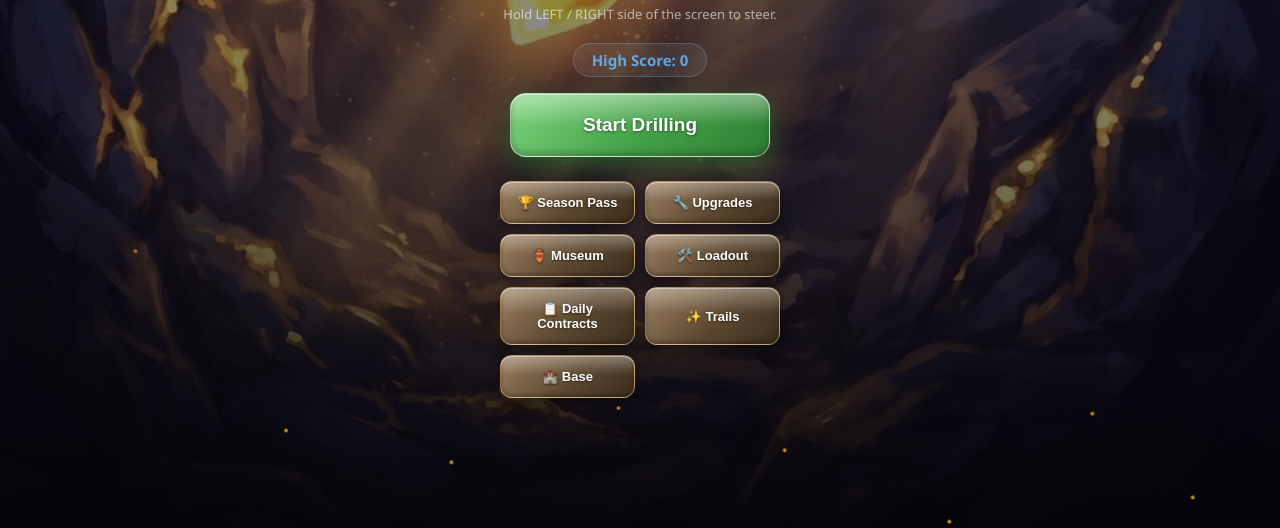
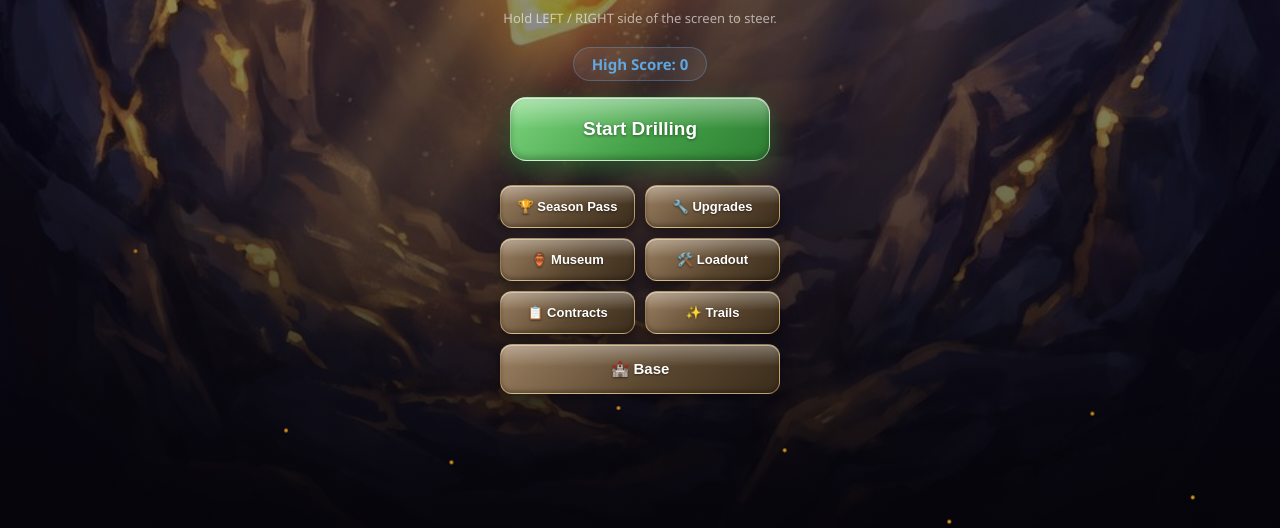
Before and after one commit to seantomaslynch-cell/endless-core, a website: page index.html in a window 1280 px wide. Shown: the part 272-800 px from the top of the page. Drawn offline with Linux system fonts and the light colour scheme.

Commit message:
Make Base full-width on the main menu, fix secondary-grid row heights
Base now spans both grid columns with slightly larger type, since it's
a whole progression system rather than a single utility screen like
its neighbors.

Also fixes a row-height mismatch: "Daily Contracts" wrapped to two
lines while every other secondary button was one line, stretching that
whole grid row (and its Trails neighbor) taller than the rest.
Shortened to "Contracts" so all secondary buttons are visually uniform.

Co-Authored-By: Claude Sonnet 5 <noreply@anthropic.com>

```diff
--- a/index.html
+++ b/index.html
@@ -75,9 +75,9 @@
       <button id="start-upgrades-btn" class="menu-secondary-btn">🔧 Upgrades</button>
       <button id="start-museum-btn" class="menu-secondary-btn">🏺 Museum</button>
       <button id="start-loadout-btn" class="menu-secondary-btn">🛠️ Loadout</button>
-      <button id="start-contracts-btn" class="menu-secondary-btn">📋 Daily Contracts</button>
+      <button id="start-contracts-btn" class="menu-secondary-btn">📋 Contracts</button>
       <button id="start-trails-btn" class="menu-secondary-btn">✨ Trails</button>
-      <button id="start-base-btn" class="menu-secondary-btn">🏰 Base<span id="base-claim-badge" class="claim-badge hidden"></span></button>
+      <button id="start-base-btn" class="menu-secondary-btn menu-base-btn">🏰 Base<span id="base-claim-badge" class="claim-badge hidden"></span></button>
     </div>
   </div>
 
--- a/style.css
+++ b/style.css
@@ -598,6 +598,18 @@ body.paused #gameCanvas {
 .overlay .menu-secondary-btn:active {
   transform: scale(0.95);
   filter: brightness(0.92);
+}
+
+/* Base gets a deliberately more prominent slot than the other secondary
+   nav buttons (it's a whole new progression system, not a single utility
+   screen) — full-width (spans both grid columns) with slightly larger
+   type, but keeps the same bronze/leather family as the rest of the grid
+   rather than a one-off color, matching this menu's "one accent color"
+   rule (see the comment above .overlay .menu-secondary-btn). */
+.overlay .menu-base-btn {
+  grid-column: span 2;
+  padding: 15px 10px;
+  font-size: 15px;
 }
 
 /* "Main Menu" nav buttons (pause screen, Game Over) are a distinct action
```
